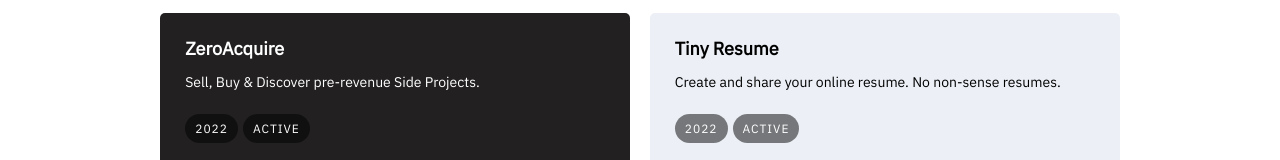
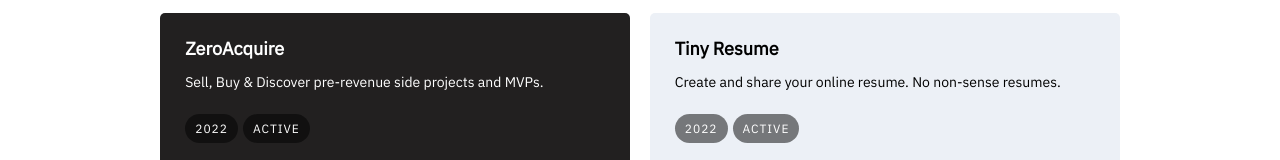
Before and after one commit to naeemnur/naeemnur.com, a React (Create React App) app: page / in a window 1280 px wide. Shown: the part 370-530 px from the top of the page. Built offline with nearby package versions, Linux system fonts and the light colour scheme.

Commit message:
text update

```diff
--- a/src/Home.js
+++ b/src/Home.js
@@ -37,7 +37,7 @@
 
             <Project
               date="2022"
-              desc="Sell, Buy & Discover pre-revenue Side Projects."
+              desc="Sell, Buy & Discover pre-revenue side projects and MVPs."
               pClass="nn_project nn_za"
               title="ZeroAcquire"
               url="https://zeroacquire.com/"
```
